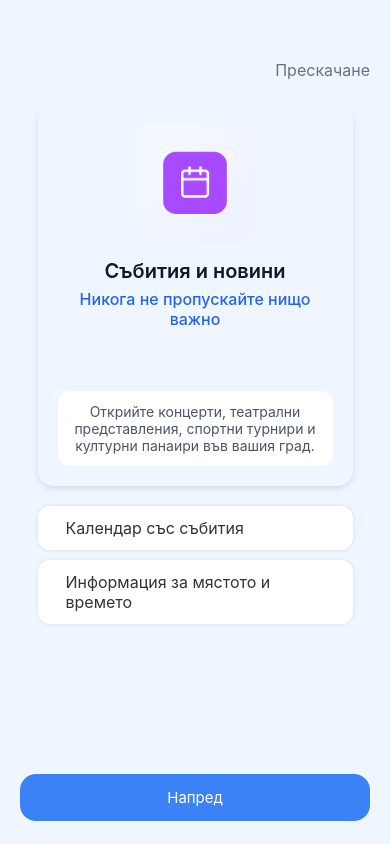
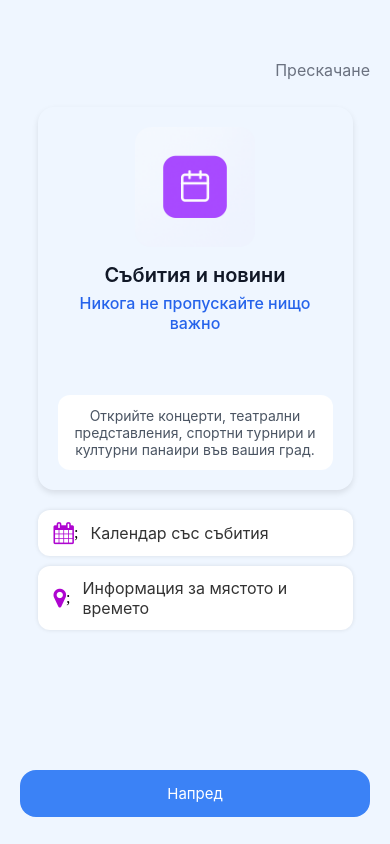
Before and after one commit to tonkataaa/I-Am-From-Pazardzhik, a React Native app: screen /OnBoardingSecond in a window 390 px wide. Built offline with nearby package versions, Linux system fonts and the light colour scheme.

Commit message:
Added icons for the options.

```diff
--- a/features/preApp/screens/onboarding/OnBoardingScreen2.js
+++ b/features/preApp/screens/onboarding/OnBoardingScreen2.js
@@ -1,4 +1,5 @@
 import { View, Text, TouchableOpacity, StyleSheet } from 'react-native';
+import FontAwesome from 'react-native-vector-icons/FontAwesome';
 import InfoCard from '../../components/InfoCard';
 
 
@@ -23,12 +24,12 @@ export default function OnBoardingScreen2() {
 
         <View style={{ marginTop: 20, marginBottom: 30, width: '100%', alignItems: 'center' }}>
             <View style={styles.option}>
-                {/* <Icon name="calendar-outline" size={22} color="#9b59b6" /> */}
+                <FontAwesome name='calendar' size={22} color="rgba(174, 5, 208, 1)" />;
                 <Text style={styles.optionText}>Календар със събития</Text>
             </View>
 
             <View style={styles.option}>
-                {/* <Icon name="location-outline" size={22} color="#9b59b6" /> */}
+                <FontAwesome name='map-marker' size={22} color="rgba(174, 5, 208, 1)" />;
                 <Text style={styles.optionText}>Информация за мястото и времето</Text>
             </View>
       </View>
@@ -106,7 +107,7 @@ const styles = StyleSheet.create({
     borderRadius: 16,
     paddingVertical: 14,
     alignItems: 'center',
-    marginTop: 110
+    marginTop: 100
   },
   txtBtn: {
     color: 'white',
--- a/package.json
+++ b/package.json
@@ -11,6 +11,8 @@
   },
   "dependencies": {
     "@expo/metro-runtime": "~6.1.2",
+    "@react-native-vector-icons/evil-icons": "^12.3.0",
+    "@react-native-vector-icons/fontawesome6": "^12.2.0",
     "@react-navigation/native": "^7.1.17",
     "@react-navigation/native-stack": "^7.3.26",
     "expo": "^54.0.7",
@@ -19,9 +21,9 @@
     "react-dom": "19.1.0",
     "react-native": "0.81.4",
     "react-native-navigation": "^8.3.2",
-    "react-native-web": "^0.21.0",
+    "react-native-safe-area-context": "~5.6.0",
     "react-native-screens": "~4.16.0",
-    "react-native-safe-area-context": "~5.6.0"
+    "react-native-web": "^0.21.0"
   },
   "devDependencies": {
     "@babel/core": "^7.20.0"
```
Also changed, not shown: 1 other file (tests, documents, lock files or other folders).
